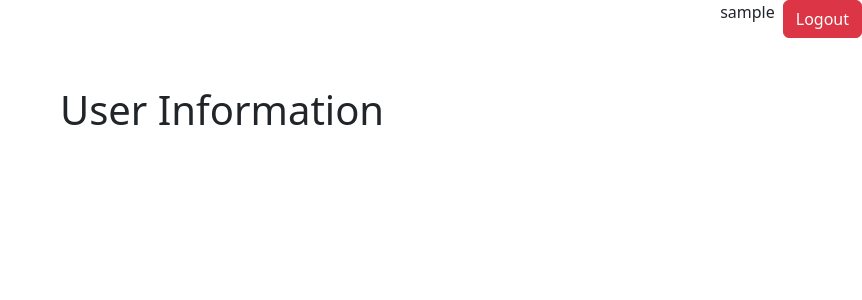
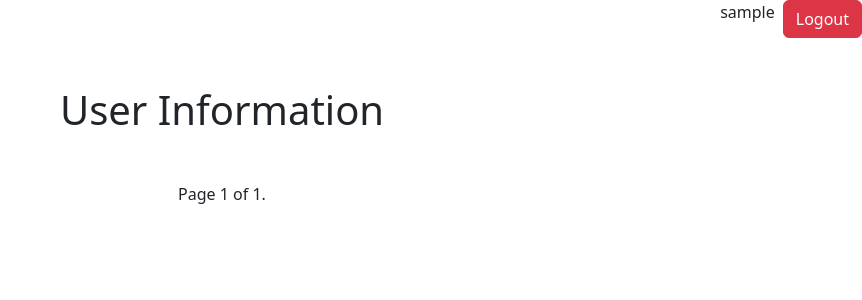
Before and after one commit to TharHtet236401/UserModelExtended, a Django app: page / in a window 1280 px wide. Shown: the top 300 px of the page, without its empty margins (418-1280 px from the left). Run offline with Django 5.2, Linux system fonts and the light colour scheme; the visitor is signed in with stand-in values (Sample User, id 1); data that the repository does not hold is empty.

Commit message:
added the pagination

```diff
--- a/baseApp/templates/baseApp/home.html
+++ b/baseApp/templates/baseApp/home.html
@@ -26,4 +26,17 @@
             {% endfor %}
         </div>
     </div>
+    <div class="pagination d-flex justify-content-center mt-4">
+        {% if posts.has_previous %}
+            <a href="?page=1" class="btn btn-outline-primary me-2">&laquo; First</a>
+            <a href="?page={{ posts.previous_page_number }}" class="btn btn-outline-primary me-2">Previous</a>
+        {% endif %}
+        <span class="current mx-2">
+            Page {{ posts.number }} of {{ posts.paginator.num_pages }}.
+        </span>
+        {% if posts.has_next %}
+            <a href="?page={{ posts.next_page_number }}" class="btn btn-outline-primary me-2">Next</a>
+            <a href="?page={{ posts.paginator.num_pages }}" class="btn btn-outline-primary">&raquo; Last</a>
+        {% endif %}
+    </div>
 {% endblock %}
--- a/baseApp/views.py
+++ b/baseApp/views.py
@@ -7,12 +7,16 @@ from django.contrib import messages
 from django.contrib.auth.decorators import login_required
 from .forms import RegisterForm
 from .models import Post
+from django.core.paginator import Paginator
 # Create your views here.
 @login_required
 def home(request):
     posts = Post.objects.all()
+    paginator = Paginator(posts, 5)
+    page_number = request.GET.get('page')
+    page_obj = paginator.get_page(page_number)
     context = {
-        'posts': posts
+        'posts': page_obj
     }
     return render(request, 'baseApp/home.html', context)
 
```
